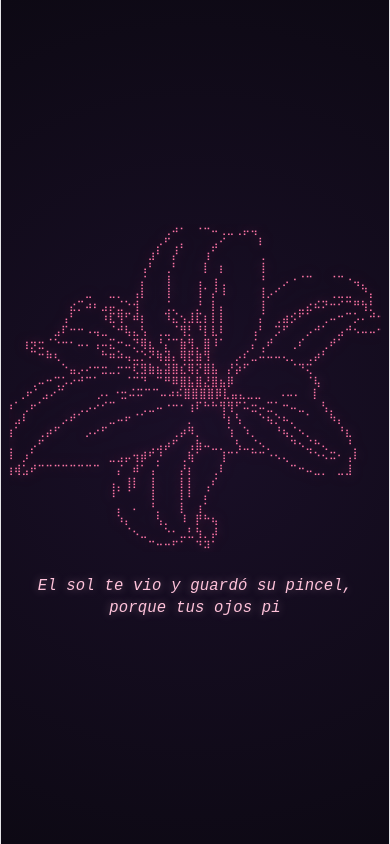
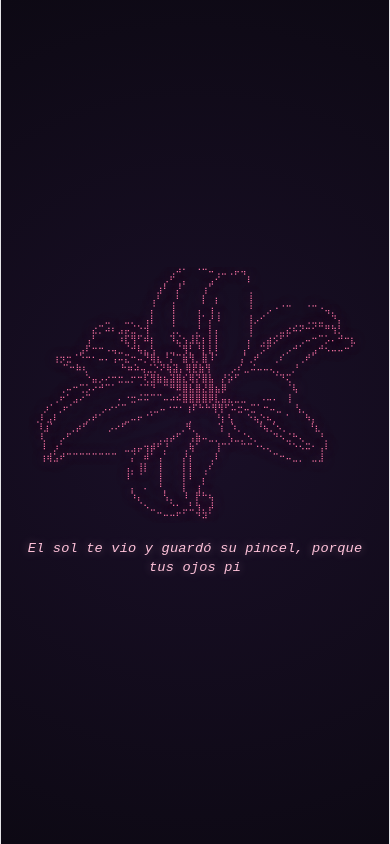
Before and after one commit to Diego-Sic/cat-sun-ascii, a React (Vite) app: page / in a window 390 px wide. Built offline with nearby package versions, Linux system fonts and the light colour scheme.

Commit message:
Reduce flower size and update text with :)))))

```diff
--- a/src/App.css
+++ b/src/App.css
@@ -27,7 +27,7 @@ html, body, #root {
   flex-direction: column;
   justify-content: center;
   align-items: center;
-  padding: 1.5rem 1rem;
+  padding: 1rem 0.5rem;
   background: radial-gradient(circle at center, #1a0f28 0%, #0d0914 100%);
   text-align: center;
 }
@@ -38,7 +38,7 @@ html, body, #root {
   overflow-x: auto;
   display: flex;
   justify-content: center;
-  margin-bottom: 1.5rem;
+  margin-bottom: 1rem;
   -webkit-overflow-scrolling: touch;
 }
 
@@ -46,20 +46,20 @@ html, body, #root {
   color: var(--lotus-color);
   text-shadow: 0 0 12px var(--lotus-glow), 0 0 24px rgba(255, 119, 168, 0.3);
   font-family: monospace;
-  font-size: clamp(10px, 2.8vw, 22px);
-  line-height: 1.2;
+  font-size: clamp(8px, 1.8vw, 15px);
+  line-height: 1.15;
   white-space: pre;
   display: inline-block;
 }
 
 .lotus-line {
-  min-height: 1.2em;
+  min-height: 1.15em;
 }
 
 .message-container {
   display: flex;
   flex-direction: column;
-  gap: 0.75rem;
+  gap: 0.6rem;
   align-items: center;
   width: 100%;
   max-width: 650px;
@@ -67,7 +67,7 @@ html, body, #root {
 }
 
 .poem-text {
-  font-size: clamp(14px, 4vw, 22px);
+  font-size: clamp(13px, 3.5vw, 20px);
   color: var(--msg-color);
   text-shadow: 0 0 10px rgba(255, 194, 218, 0.4);
   font-weight: 400;
@@ -77,7 +77,7 @@ html, body, #root {
 }
 
 .final-text {
-  font-size: clamp(15px, 4.2vw, 24px);
+  font-size: clamp(14px, 3.8vw, 22px);
   color: var(--final-color);
   text-shadow: 0 0 12px rgba(255, 148, 194, 0.5);
   font-weight: 600;
@@ -99,10 +99,10 @@ html, body, #root {
 
 @media (max-width: 480px) {
   .terminal-screen {
-    padding: 1rem 0.5rem;
+    padding: 0.75rem 0.25rem;
   }
 
   .lotus-container {
-    font-size: clamp(8px, 2.7vw, 12px);
+    font-size: clamp(6px, 2.2vw, 10px);
   }
 }
--- a/src/App.tsx
+++ b/src/App.tsx
@@ -12,13 +12,13 @@ const LOTUS_ART = [
   "⠀⠀⠀⠀⠀⠀⠀⠀⢠⠃⠀⠀⠀⠰⣏⢻⠋⠾⡆⠀⠀⠹⣌⢢⣸⣏⡆⡇⡇⠀⠀⠀⠀⡌⠀⢀⣴⡪⠋⠁⠀⢀⠤⠒⠉⡡⠄⠚⠒⣆",
   "⠀⠀⠀⠀⠀⠀⠀⣠⠏⠒⠒⠠⢤⣀⠈⠚⢧⣄⢣⠀⢀⣀⠈⢻⡃⠘⡇⣇⠇⠀⠀⠀⢠⠃⠀⡩⠋⠀⠀⡠⠚⠁⠀⣠⠚⠢⠤⠤⠒⠁",
   "⠀⠀⠀⢰⡲⣒⠈⠑⠒⠂⠤⠄⢠⠤⣍⠒⠤⡙⢿⣆⠘⡌⠉⣷⢻⡀⣿⠸⠁⠀⠀⠀⡌⢀⠞⠀⠀⢀⠎⠀⠀⢀⠞⠁⠀⠀⠀⠀⠀⠀",
-  "⠀⠀⠀⠀⠉⠒⠷⢆⠀⠀⠀⠀⠀⠓⠶⠵⢤⣈⡑⠝⢷⣽⡄⢿⣟⣷⢻⠀⠀⠀⡠⠎⣀⠬⠤⠤⢄⡀⠀⢀⡴⠃⠀⠀⠀⠀⠀⠀⠀⠀",
+  "⠀⠀⠀⠀⠉⠒⠷⢆⠀⠀⠀⠀⠀⠓⠶⠵⢤⣈⡑⠝⢷⣽⡄⢿⣟⣷⢻⠀⠀⠀⡠⠎⣀⠬⠤⠤⢄⡀⠀⢀⠃⠀⠀⠀⠀⠀⠀⠀⠀",
   "⠀⠀⠀⠀⠀⠀⠀⠀⠑⣤⡠⠔⠒⣒⣀⡒⠒⢏⣻⣷⣦⣽⣿⣎⢿⡝⣿⣧⠀⡜⡵⠋⠀⠀⠀⠀⠀⠈⠙⢍⠀⠀⠀⠀⠀⠀⠀⠀⠀⠀",
   "⠀⠀⠀⠀⢀⠤⠒⢉⡡⠔⠚⠉⠁⠀⠀⠀⠈⠉⠙⠀⠉⠛⠿⣿⣧⣿⣜⣿⣦⡿⠀⠀⠀⠀⠀⠀⠀⠀⠀⠈⢧⠀⠀⠀⠀⠀⠀⠀⠀⠀",
-  "⠀⠀⢀⠖⠁⣠⠔⠉⠀⠀⠀⠀⡠⠄⠐⣒⠬⠭⠉⠉⠤⠴⠮⣿⣿⣿⣿⡿⣇⣤⣄⣀⣀⠀⠀⠠⠤⠄⠀⢸⠀⠀⠀⠀⠀⠀⠀⠀⠀",
-  "⠀⡰⠁⢀⠖⠁⠀⠀⠀⠀⢀⡠⠔⠊⠉⠀⠀⠀⢀⣀⠤⠐⠒⠂⢰⠏⠓⠓⢻⢻⠋⠥⣒⠤⣉⠁⠒⠤⣀⠀⠀⢣⡀⠀⠀⠀⠀⠀⠀⠀",
+  "⠀⠀⢀⠖⠁⣠⠔⠉⠀⠀⠀⠀⠄⠐⣒⠬⠭⠉⠉⠤⠴⠮⣿⣿⣿⣿⡿⣇⣤⣄⣀⣀⠀⠀⠠⠤⠄⠀⢸⠀⠀⠀⠀⠀⠀⠀⠀⠀",
+  "⠀⡰⠁⢀⠖⠁⠀⠀⠀⠀⡠⠔⠊⠉⠀⠀⠀⢀⣀⠤⠐⠒⠂⢰⠏⠓⠓⢻⢻⠋⠥⣒⠤⣉⠁⠒⠤⣀⠀⠀⢣⡀⠀⠀⠀⠀⠀⠀⠀",
   "⢀⠇⣠⠇⠀⠀⠀⠀⡠⠞⠁⠀⠀⠀⣀⠤⠖⠈⠁⠀⠀⠀⠀⠀⡀⠀⠀⠀⠘⡆⢣⠀⠀⠑⢦⡑⠦⡀⠀⠁⠀⠀⠳⡄⠀⠀⠀⠀⠀⠀",
-  "⠸⣰⠁⠀⠀⢀⡴⠋⠀⠀⠀⡠⠔⠋⠀⠀⠀⠀⠀⠀⠀⠀⢀⡴⠻⡀⠀⠀⠀⢱⠀⠱⡀⠀⠀⠘⢦⡈⠢⡀⠀⠀⠀⠘⣆⠀⠀⠀⠀⠀",
+  "⠸⣰⠁⠀⠀⢀⡴⠋⠀⠀⠀⡠⠔⠋⠀⠀⠀⠀⠀⠀⠀⠀⢀⠻⡀⠀⠀⠀⢱⠀⠱⡀⠀⠀⠘⢦⡈⠢⡀⠀⠀⠀⠘⣆⠀⠀⠀⠀⠀",
   "⠀⢇⠀⠀⡠⠋⠀⠀⠀⠀⠀⠀⠀⠀⠀⠀⠀⠀⠀⢀⣠⡴⠋⠀⢠⣷⠤⣀⡀⠀⢣⣀⡈⠢⡀⠀⠀⠙⠢⣈⠓⢄⠀⠀⠘⡀⠀⠀⠀⠀",
   "⠀⠸⠀⡰⠁⠀⠀⠀⠀⠀⠀⠀⠀⠀⣀⣠⡤⢲⡾⠋⡘⠀⠀⢀⢷⠁⠀⠀⢸⠉⠁⠀⠉⠉⠐⠢⢄⠀⠀⠈⠑⠢⠭⠂⢠⠇⠀⠀⠀⠀",
   "⠀⢰⢾⣡⠞⠉⠉⠉⠉⠉⠉⠉⠉⠀⠀⡌⠀⠾⠁⢠⠁⠀⠀⡜⡆⠀⠀⢀⠇⠀⠀⠀⠀⠀⠀⠀⠀⠉⠒⠤⣀⡀⠀⣀⣸⠀⠀⠀⠀⠀",
@@ -32,7 +32,7 @@ const LOTUS_ART = [
 
 const MESSAGES = [
   "El sol te vio y guardó su pincel, porque tus ojos pintan el paisaje mejor que él.",
-  "Xime, (que no me llevó al concierto)"
+  "Xime, (que no me llevó al concierto) :)))))"
 ];
 
 export function App() {
```
